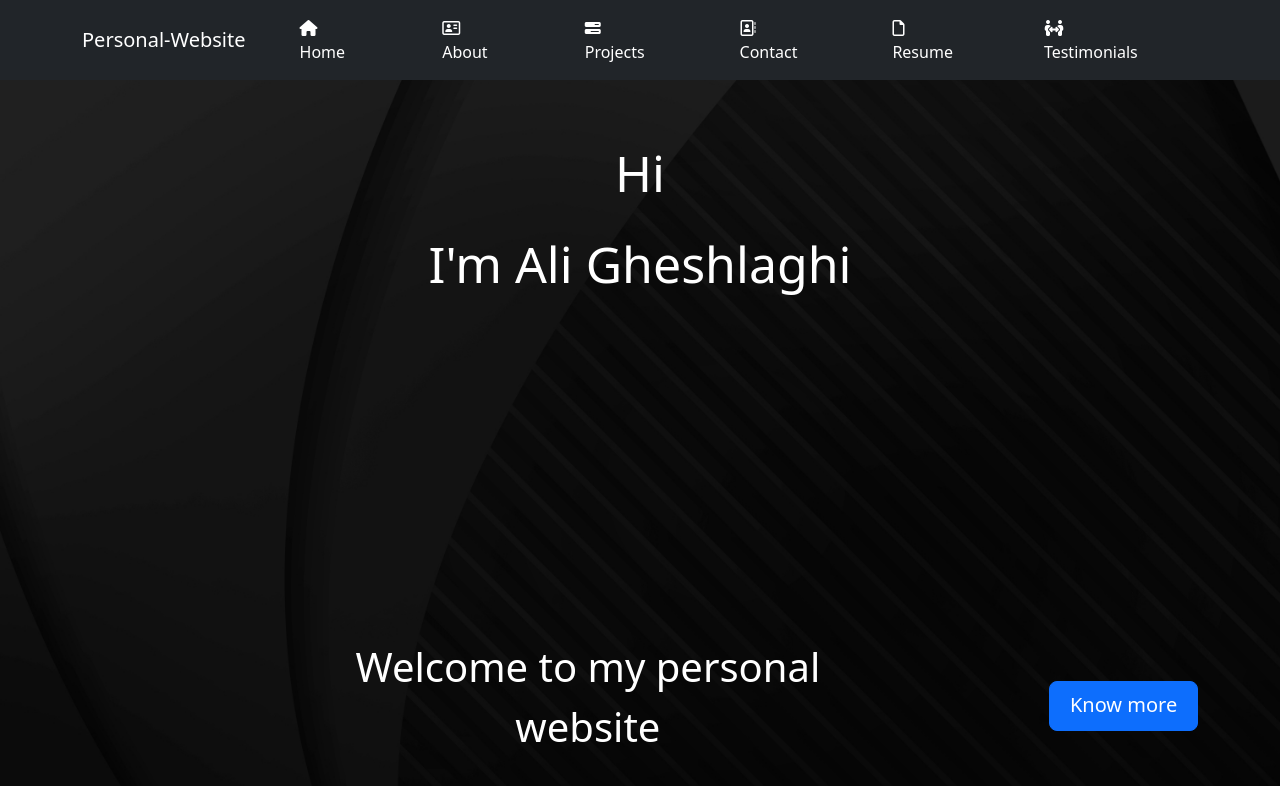
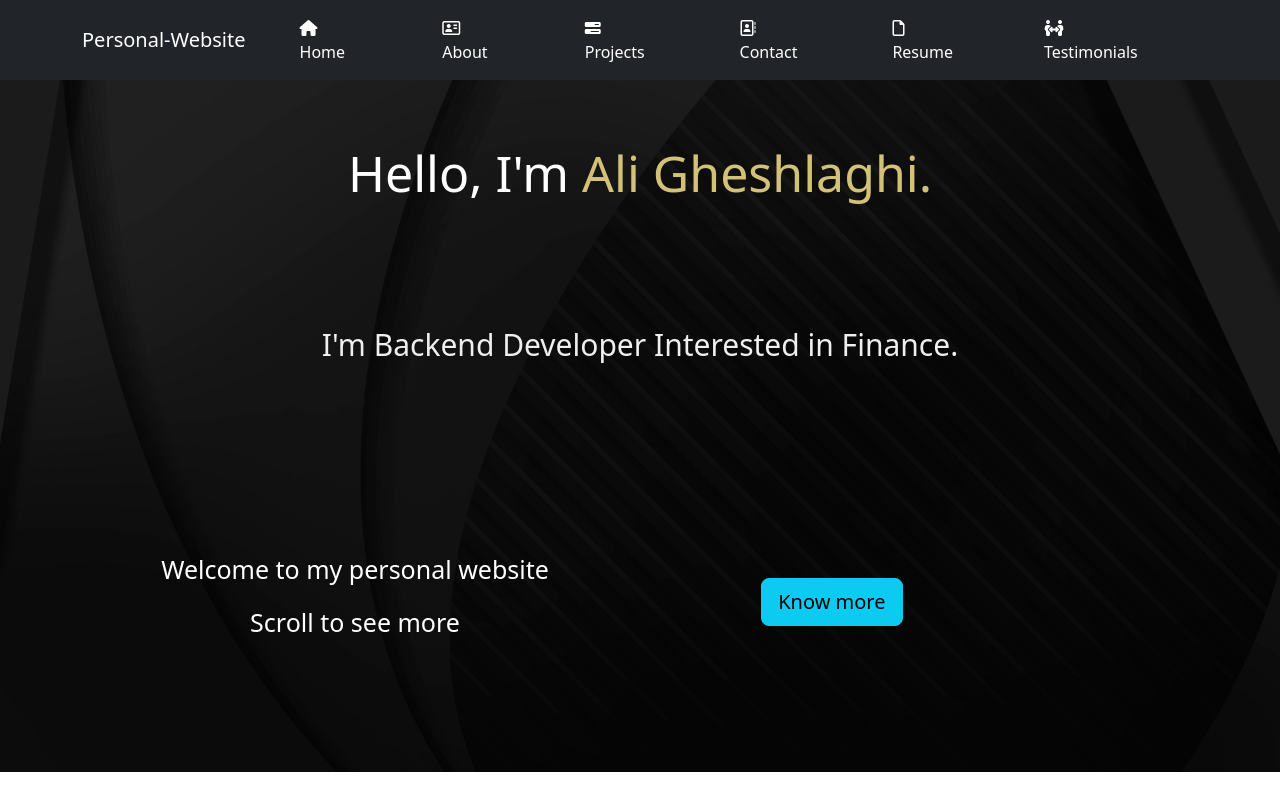
Before and after one commit to aligheshlaghi97/aligheshlaghi97.github.io, a React (Create React App) app: page / in a window 1280 px wide. Shown: the top 786 px of the page. Built offline with nearby package versions, Linux system fonts and the light colour scheme.

Commit message:
Changed welcome section to a more beautiful one.

```diff
--- a/src/components/WelcomeSection.jsx
+++ b/src/components/WelcomeSection.jsx
@@ -27,32 +27,35 @@ const WelcomeSection = () => {
   return (
     <div className="background-landing-page" id="home">
       <Container className="container" >
-        <Row>
         <Col>
-            <div className="hi-name-text">
+          <Row className="hi-name-text">
             <div className={`${isVisible ? 'animate-fade-in' : ''}`}
                    ref={textRef}>
-                <p>Hi</p>
-                <p>I'm Ali Gheshlaghi</p>
+              <div className="hello-text">
+                <p>Hello, I'm
+                  <p1 className="first-last-name"> Ali Gheshlaghi.</p1>
+                </p>
               </div>
+              <p className="intro-text">I'm Backend Developer Interested in Finance.</p>
             </div>
-
-            <div className="welcome-text">
+          </Row>
+        </Col>
+        <Row>
+          <Col className="welcome-text">
             <div className={`${isVisible ? 'animate-fade-in' : ''}`}
                  ref={textRef}>
               <div className="know-more-rows">
-                 <div>
                 <p>Welcome to my personal website</p>
                 <p>Scroll to see more</p>
               </div>
-                 <Button variant="primary"
+            </div>
+          </Col>
+          <Col>
+            <Button variant="info"
                     className="know-more-button"
                     size="lg"
-                         href="#about">Know more</Button>
-                </div>
-              </div>
-            </div>
-
+                    href="#about">Know more
+            </Button>
           </Col>
         </Row>
       </Container>
--- a/src/styles/WelcomeSection.css
+++ b/src/styles/WelcomeSection.css
@@ -14,16 +14,35 @@
   font-size: 50px;
   text-align: center;
   color: #ffffff;
-  margin-bottom: 30%;
+  margin-bottom: 15%;
+  margin-top: 50%;
+}
+
+.hello-text {
+  margin-bottom: 10%;
   margin-top: 5%;
 }
 
 .welcome-text {
-  font-size: 40px;
+  font-size: 25px;
   text-align: center;
   color: #ffffff;
   margin-top: 30%;
   margin-bottom: 10%;
+}
+
+.first-last-name {
+  font-size: 50px;
+  text-align: center;
+  color: #d3c178;
+  margin-top: 30%;
+  margin-bottom: 10%;
+}
+
+.intro-text {
+  font-size: 30px;
+  text-align: center;
+  color: #efefef;
 }
 
 .background-landing-page  {
@@ -51,17 +70,16 @@
 }
 
 .know-more-button {
-  height: 50px;
-  width: 160px;
   margin-top: 5%;
-  margin-bottom: 5%;
+  /*margin-bottom: 5%;*/
   margin-left: 20%;
+  color: #aaaaaa;
   text-align: -webkit-match-parent;
 }
 
 .know-more-rows{
   /*justify-content: center;*/
-  display: flex;
+  /*display: flex;*/
   -ms-text-justify: inherit;
-  margin-left: 20%;
+  /*margin-left: 20%;*/
 }
```
Lines whose indentation alone changed are shown as unchanged.
